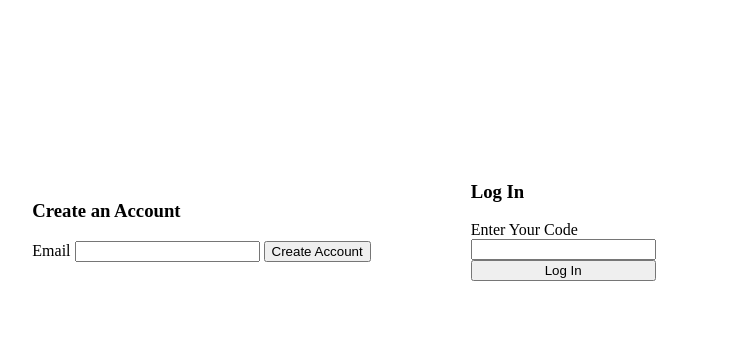
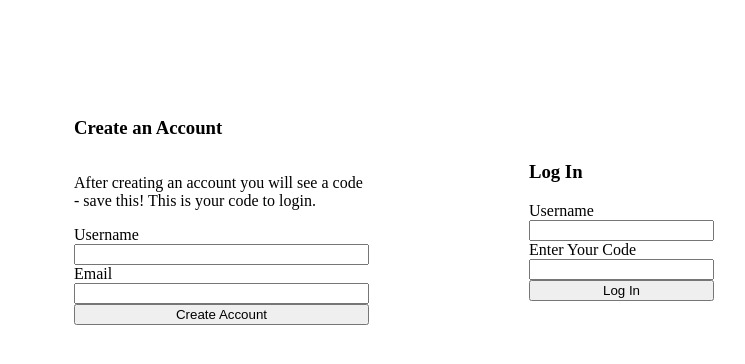
Before and after one commit to bethjaw/covertOps, a Node server app: template views/login.hbs in a window 1280 px wide. Shown: the part 39-403 px from the top of the page, without its empty margins (246-991 px from the left). Run offline with Node 20, Linux system fonts and the light colour scheme; the template is opened without the code that fills it, so the values that code supplies are empty.

Commit message:
can create account and login

```diff
--- a/app.js
+++ b/app.js
@@ -12,8 +12,8 @@ app.use(express.static('public'))
 app.use(bodyParser.urlencoded({ extended: false }))
 app.use(bodyParser.json())
 
-app.use('/api/users', user)
-app.use('/api/secrets', secret)
+let loggedIn = false
+let currentUser = ''
 
 app.get('/', (req,res) => {
   res.render('index', {
@@ -21,32 +21,55 @@ app.get('/', (req,res) => {
   })
 })
 
-app.get('/', (req,res) => {
-  res.render('index', {
-    title: 'Secrets, Secrets are no fun'
-  })
-})
 
-app.get('/login.hbs', (req,res) => {
+app.get('/login', (req,res) => {
   res.render('login', {
     title: 'Create Account or Log In'
   })
 })
 
-app.post('api/users', (req,res) => {
-  db.createUser(req.body)
-  .then(function(user){
-    res.status(201).json()
+app.post('/:login', (req,res) => {
+  query.createUser(req.body)
+  .then(function(code){
+    // res.send(code)
+    res.render('login', {
+      code: code
+    })
   })
   .catch(err => res.status(500).send(err))
 })
 
-app.get('/userIn.hbs', (req,res) => {
-  res.render('userIn')
+app.post('/login/user', (req, res) => {
+  const username = req.body.username
+  const code = req.body.code
+  query.login(username)
+  .then(userInfo => {
+    if(userInfo[0].code == code){
+      loggedIn = true
+      currentUser = userInfo[0]
+      res.redirect('/userIn')
+    }
+    else {
+      res.sendStatus(401)
+    }
+  })
+  .catch(err => {
+    res.sendStatus(500)
+  })
 })
 
-app.get('/addSecret.hbs', (req,res) => {
-  res.render('addSecret')
+
+app.get('/userIn', (req,res) => {
+  res.render('userIn', {
+    currentUser: currentUser
+  })
+})
+
+app.get('/addSecret', (req,res) => {
+  res.render('addSecret', {
+    currentUser: currentUser
+
+  })
 })
 
 app.listen(port, (req,res) => {
--- a/public/main.css
+++ b/public/main.css
@@ -33,10 +33,12 @@ li {
   height: 400px;
 }
 
+
 .login, .createAcct {
   display: flex;
   flex-direction: column;
-  margin: 100px;
+  margin: 80px;
+  /*border: 2px solid black;*/
 }
 
 a {
@@ -49,3 +51,8 @@ a {
   flex-direction: column;
   width: 600px;
 }
+
+.code {
+  padding-top: 20px;
+  padding-left: 20px;
+}
--- a/queries.js
+++ b/queries.js
@@ -3,9 +3,8 @@ const db = require('./connections')
 
 function createUser(user) {
   const code = generateRandomString()
-
   user.code = code
-  return db('users').insert(user).returning(['id', 'code'])
+  return db('users').insert(user).return(code)
 }
 
 function generateRandomString(){
@@ -18,31 +17,37 @@ function generateRandomString(){
   return code
 }
 
+function login(username){
+  return db('users').select('*').where('username', username)
+}
+
+
 function getUserById(id){
   return db.select().from('users').where('id', id)
 }
 
-function createSecret(secret){
-  return db('secrets').insert(secret)
+// function createSecret(secret){
+//   return db('secrets').insert(secret)
+// }
+//
+// function getSecrets(){
+//   return db.select().from('secrets')
+// }
+
+function getUsers(){
+  return db('users').select('*')
 }
 
-function getSecrets(){
-  return db.select().from('secrets')
-}
-
-function getUsers(){
-  return db.select().from('users')
-}
-
-function remove(id){
-  return db.delete().from('secrets').where('id', id)
-}
+// function remove(id){
+//   return db.delete().from('secrets').where('id', id)
+// }
 
 module.exports = {
+  createUser: createUser,
+  login: login,
   getUserById: getUserById,
-  createSecret: createSecret,
-  getSecrets: getSecrets,
-  remove: remove,
-  createUser: createUser,
-  getUsers: getUsers
+  // createSecret: createSecret,
+  // getSecrets: getSecrets,
+  getUsers: getUsers,
+  // remove: remove
 }
--- a/views/addSecret.hbs
+++ b/views/addSecret.hbs
@@ -11,7 +11,7 @@
       <nav>
         <h4><a href='index.hbs'>CO | covertOps</a></h4>
         <ul>
-          <li>Logged in as NAME</li>
+          <li>Logged in as {{currentUser.username}}</li>
           <li>Log Out</li>
         </ul>
       </nav>
@@ -27,6 +27,7 @@
         <select>
           <option value='Beth'>Beth</option>
           <option value='Makayla'>Makayla</option>
+          <option>{{users}}</option>
         </select>
         <button type='submit'>Add</button>
       </form>
--- a/views/index.hbs
+++ b/views/index.hbs
@@ -9,10 +9,10 @@
   <body>
     <header>
       <nav>
-        <h4><a href='index.hbs'>CO | covertOps</a></h4>
+        <h4><a href='/'>CO | covertOps</a></h4>
         <ul>
-          <li><a href='login.hbs'>Create Account</a></li>
-          <li><a href='login.hbs'>Log In</a></li>
+          <li><a href='/login'>Create Account</a></li>
+          <li><a href='/login'>Log In</a></li>
         </ul>
       </nav>
     </header>
--- a/views/login.hbs
+++ b/views/login.hbs
@@ -2,36 +2,44 @@
 <html>
   <head>
     <meta charset="utf-8">
-    <title>Create or Log In</title>
+    <title>{{title}}</title>
     <link rel='stylesheet' href='main.css'>
   </head>
   <body>
 
     <header>
       <nav>
-          <h4><a href='index.hbs'>CO | covertOps</a></h4>
+          <h4><a href='/'>CO | covertOps</a></h4>
       </nav>
     </header>
 
 <div class='formsMain'>
     <div class='forms'>
-        <form id='createAcct' action='/api/users' method='post'>
+
+
+        <form class='createAcct' action='/:login' method='post'>
           <h3>Create an Account</h3>
+          <p>After creating an account you will see a code - save this!  This is your code to login.</p>
+          <label>Username</label>
+            <input type='text' name='username' value=''>
           <label>Email</label>
-          <input type='text' name='email' value=''>
+            <input type='text' name='email' value=''>
           <button type='submit'>Create Account</button>
+
+            <span class='code'>{{code}}</span>
         </form>
 
-        <script>
 
-        </script>
 
-        <form class='login' action='/api/users' method='post'>
+        <form class='login' action='/login/user' method='post'>
           <h3>Log In </h3>
+          <label>Username</label>
+            <input type='text' name='username' value=''>
           <label>Enter Your Code</label>
-          <input type='text' name='code' value=''>
+            <input type='text' name='code' value=''>
           <button type='submit'>Log In</button>
         </form>
+
     </div>
   </div>
 
```
Also changed, not shown: seeds/user_secrets.js (+8 -4 lines), seeds/users.js (+8 -6 lines), views/userIn.hbs (+4 -4 lines), migrations/20171018120745_users.js, migrations/20171018120814_secrets.js, 1 other file.
